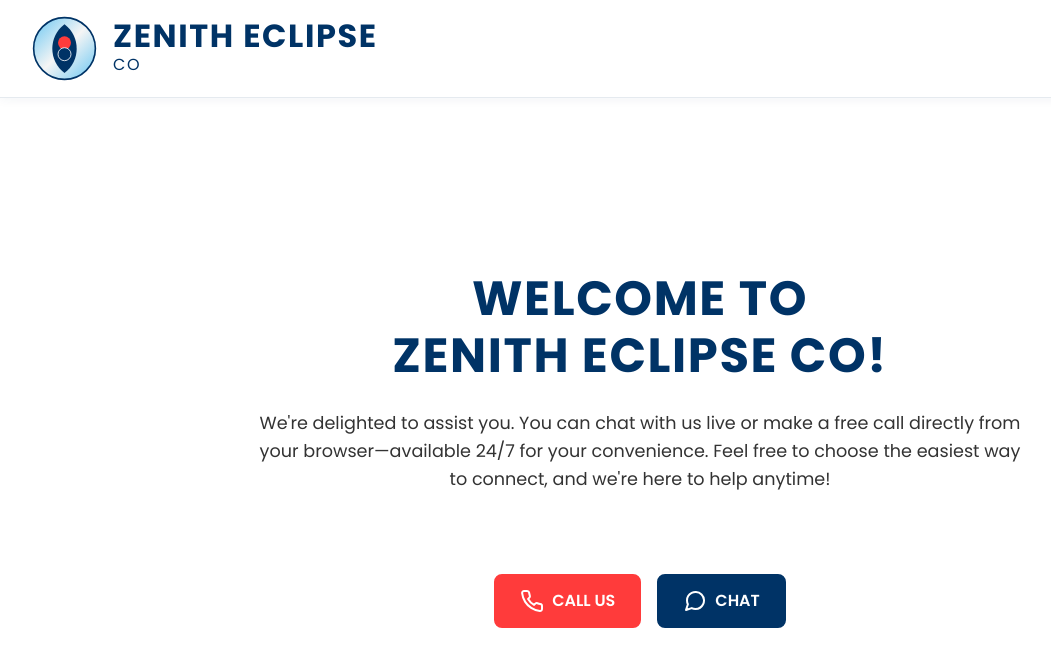
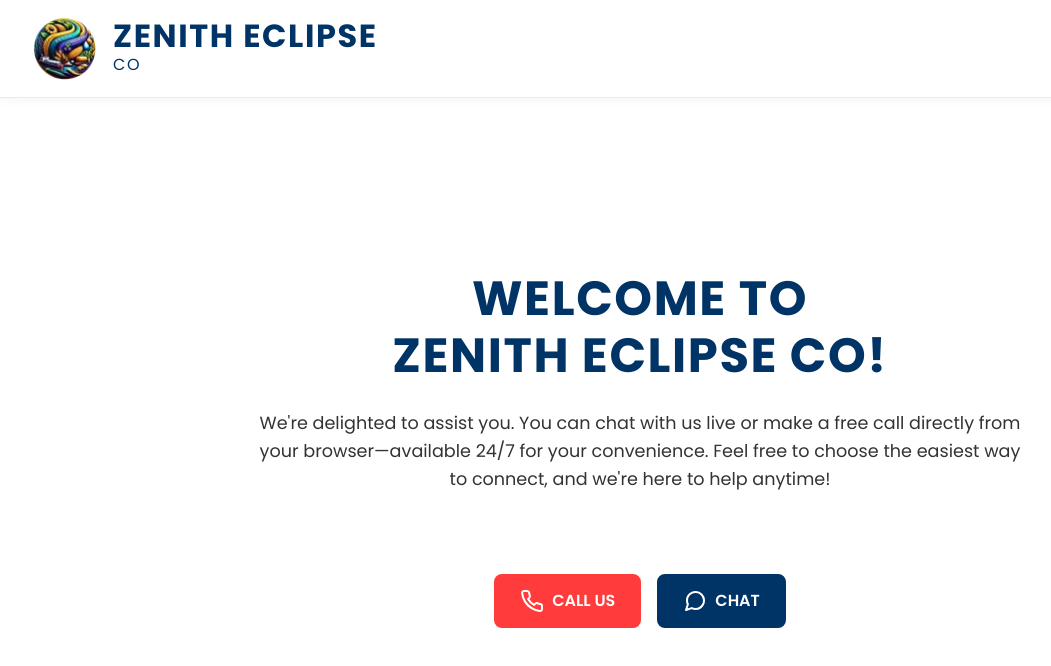
Before and after one commit to PaulAjii/zenith-eclipse-bot, a Next.js app: page / in a window 1280 px wide. Shown: the top 666 px of the page, without its empty margins (0-1051 px from the left). Built offline with nearby package versions, Linux system fonts and the light colour scheme.

Commit message:
refactor: update logo references to use new image format and path

```diff
--- a/app/components/ChatBubble.tsx
+++ b/app/components/ChatBubble.tsx
@@ -15,7 +15,7 @@ const ChatBubble = ({ content, role }: ChatBubbleProps) => {
 			{!isUser && (
 				<div className="avatar-container">
 					<Image
-						src="/avatar-bot.svg"
+						src="/images/Zenith-Eclipse-Logo.webp"
 						alt="Bot"
 						width={40}
 						height={40}
--- a/app/components/ChatModal.tsx
+++ b/app/components/ChatModal.tsx
@@ -268,7 +268,7 @@ const ChatModal = ({ onClose }: ChatModalProps) => {
         <div className="modal-header">
           <div className="modal-title-container">
             <Image
-              src="/logo.svg"
+              src="/images/Zenith-Eclipse-Logo.webp"
               alt="Zenith Eclipse Logo"
               width={30}
               height={30}
--- a/app/components/ModalHeader.tsx
+++ b/app/components/ModalHeader.tsx
@@ -9,7 +9,7 @@ export default function ModalHeader({onClose}: ChatModalProps) {
         <div className="modal-header">
             <div className="modal-title-container">
                 <Image
-                    src="/logo.svg"
+                    src="/images/Zenith-Eclipse-Logo.webp"
                     alt="Zenith Eclipse Logo"
                     width={30}
                     height={30}
--- a/app/components/VoiceChat.tsx
+++ b/app/components/VoiceChat.tsx
@@ -28,7 +28,12 @@ interface ChatModalProps {
                     isCalling ? (
                         <>
                         <div className="ai__speaking">
-                            <Image src="/logo.svg" alt="Zenith Eclipse Logo" width={1000} height={1000} />
+                            <Image
+                                src="/images/Zenith-Eclipse-Logo.webp"
+                                alt="Zenith Eclipse Logo"
+                                width={1000}
+                                height={1000}
+                            />
 
                             <em>Click the End call button to end call with the Bot.</em>
                         </div>
@@ -36,7 +41,12 @@ interface ChatModalProps {
                     ) : (
                     <>
                         <div className="ai__speaking">
-                            <Image src="/logo.svg" alt="Zenith Eclipse Logo" width={1000} height={1000} />
+                            <Image
+                                src="/images/Zenith-Eclipse-Logo.webp"
+                                alt="Zenith Eclipse Logo"
+                                width={1000}
+                                height={1000}
+                            />
 
                             <em>Click the Call button to start call with the Bot.</em>
                         </div>
--- a/app/layout.tsx
+++ b/app/layout.tsx
@@ -23,7 +23,7 @@ export default function RootLayout({
 			className={poppins.className}
 		>
 			<head>
-				<link rel="icon" href="/logo.svg" />
+				<link rel="icon" href="/images/Zenith-Eclipse-Logo.webp" />
 			</head>
 			<body>{children}</body>
 		</html>
--- a/app/page.tsx
+++ b/app/page.tsx
@@ -32,12 +32,11 @@ export default function HomePage() {
 			<header className="site-header">
 				<div className="logo-container">
 					<Image
-						src="/logo.svg"
+						src="/images/Zenith-Eclipse-Logo.webp"
 						alt="Zenith Eclipse Logo"
+						width={60}
+						height={60}
 						className="logo-image"
-						width={70}
-						height={70}
-						priority
 					/>
 					<div className="logo-text">
 						<div className="logo-name">ZENITH ECLIPSE</div>
```
Also changed, not shown: public/images/Zenith-Eclipse-Logo.webp (added).
